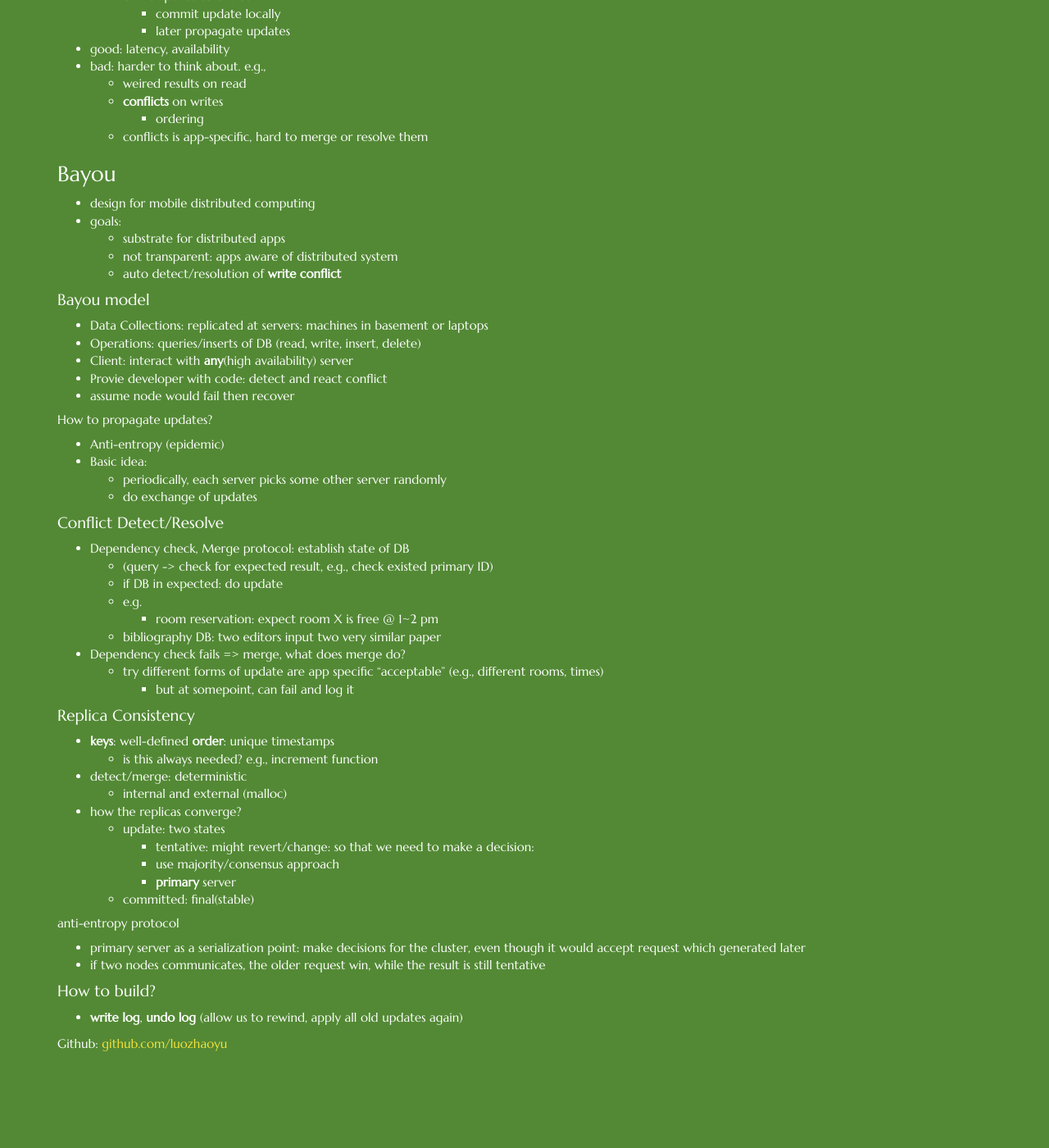
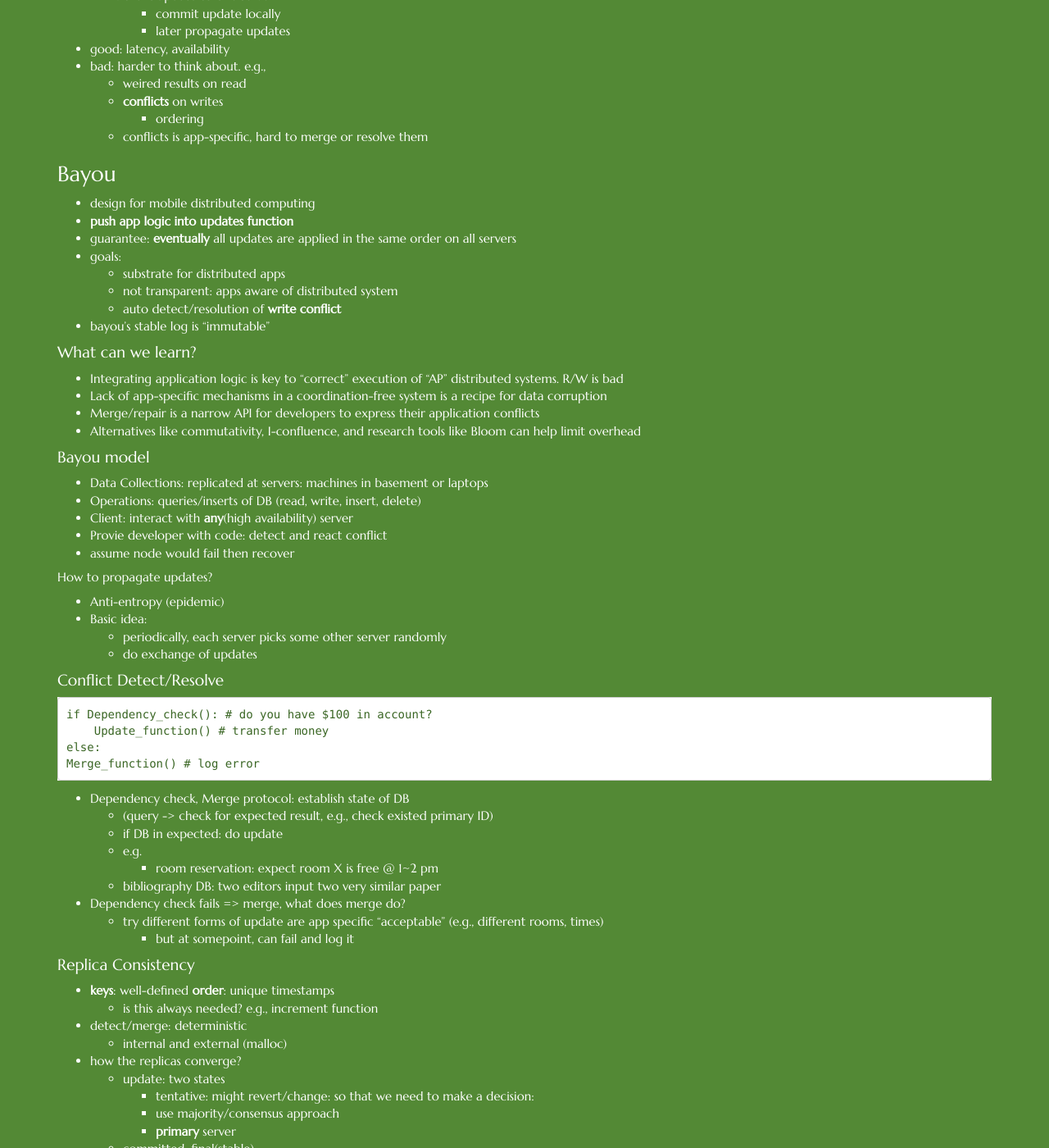
Before and after one commit to luozhaoyu/luozhaoyu.github.io, a Jekyll site: the page built from _posts/2015-11-16-eventual-consistency.md, in a window 1280 px wide and 1400 px high, scrolled down 524 px. Shown: the whole window at 82% size. Built offline with Jekyll 4.4.1, drawn with Linux system fonts in a browser that asks for light colours; nearby versions of some CDN libraries; Markdown is read by kramdown in place of the engine named in the settings; before the commit the page ends 1828 px from its top, so only the background shows below that; some of the changed text lies outside the part shown.

Commit message:
finish bayou

```diff
--- a/_posts/2015-11-16-eventual-consistency.md
+++ b/_posts/2015-11-16-eventual-consistency.md
@@ -22,10 +22,19 @@
 
 ### Bayou
 * design for mobile distributed computing
+* **push app logic into updates function**
+* guarantee: **eventually** all updates are applied in the same order on all servers
 * goals:
     * substrate for distributed apps
     * not transparent: apps aware of distributed system
     * auto detect/resolution of **write conflict**
+* bayou's stable log is "immutable"
+
+#### What can we learn?
+* Integrating application logic is key to "correct" execution of "AP" distributed systems. R/W is bad
+* Lack of app-specific mechanisms in a coordination-free system is a recipe for data corruption
+* Merge/repair is a narrow API for developers to express their application conflicts
+* Alternatives like commutativity, I-confluence, and research tools like Bloom can help limit overhead
 
 #### Bayou model
 * Data Collections: replicated at servers: machines in basement or laptops
@@ -41,6 +50,11 @@
     * do exchange of updates
 
 #### Conflict Detect/Resolve
+    if Dependency_check(): # do you have $100 in account?
+        Update_function() # transfer money
+    else:
+	Merge_function() # log error
+
 * Dependency check, Merge protocol: establish state of DB
     * (query -> check for expected result, e.g., check existed primary ID)
 	* if DB in expected: do update
@@ -69,3 +83,11 @@
 
 #### How to build?
 * **write log**, **undo log** (allow us to rewind, apply all old updates again)
+
+
+### Reference
+* [papers-we-love: Peter Bailis] (https://github.com/papers-we-love/papers-we-love/issues/193)
+    * [Papers We Love Meetup - Managing Update Conflicts in Bayou] (https://www.youtube.com/watch?v=txP7CI0PjO4)
+    * [PPT] (https://speakerdeck.com/paperswelove/pwlsf-number-10-equals-peter-bailis-on-managing-update-conflicts-in-bayou)
+* [Cornell University] (http://slideplayer.com/slide/5075267/)
+* [Northwestern] (http://www.aqualab.cs.northwestern.edu/classes/EECS345/eecs-345-w10/lectures/Bayou.pdf)
```
